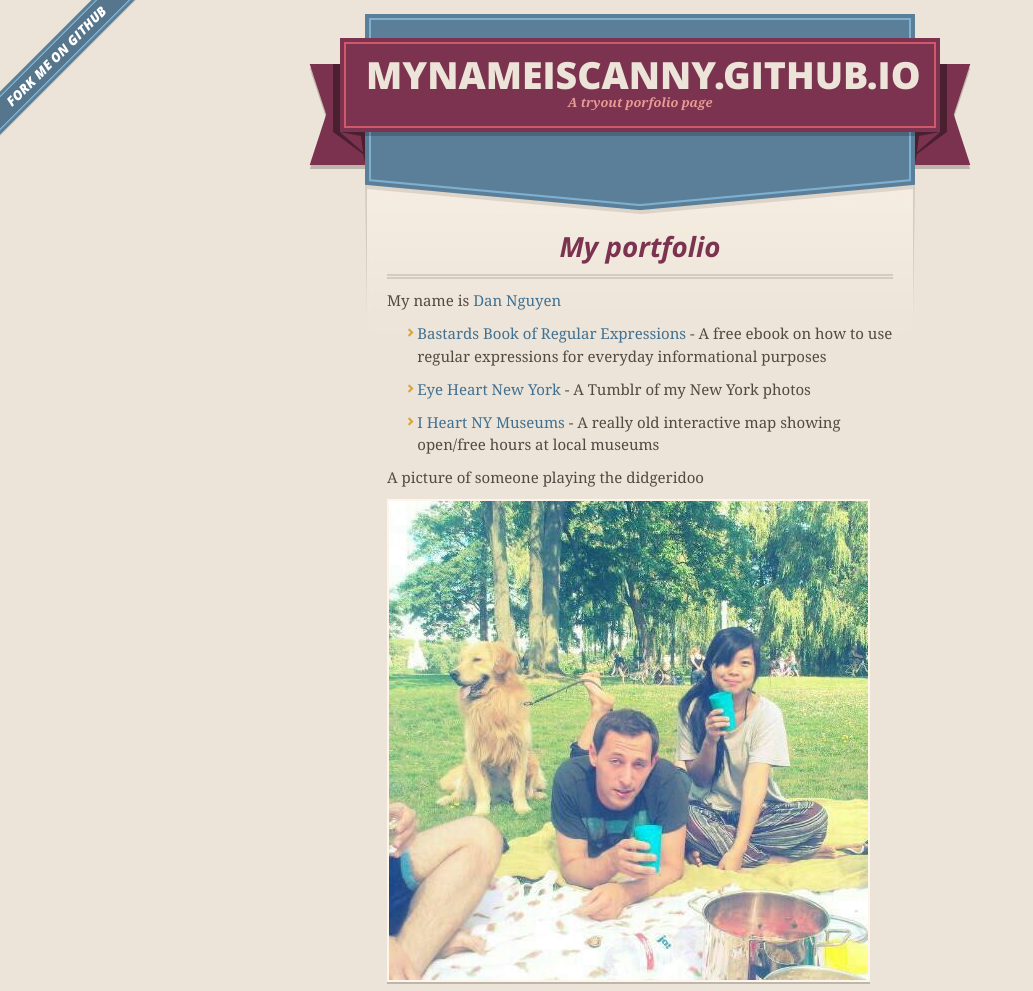
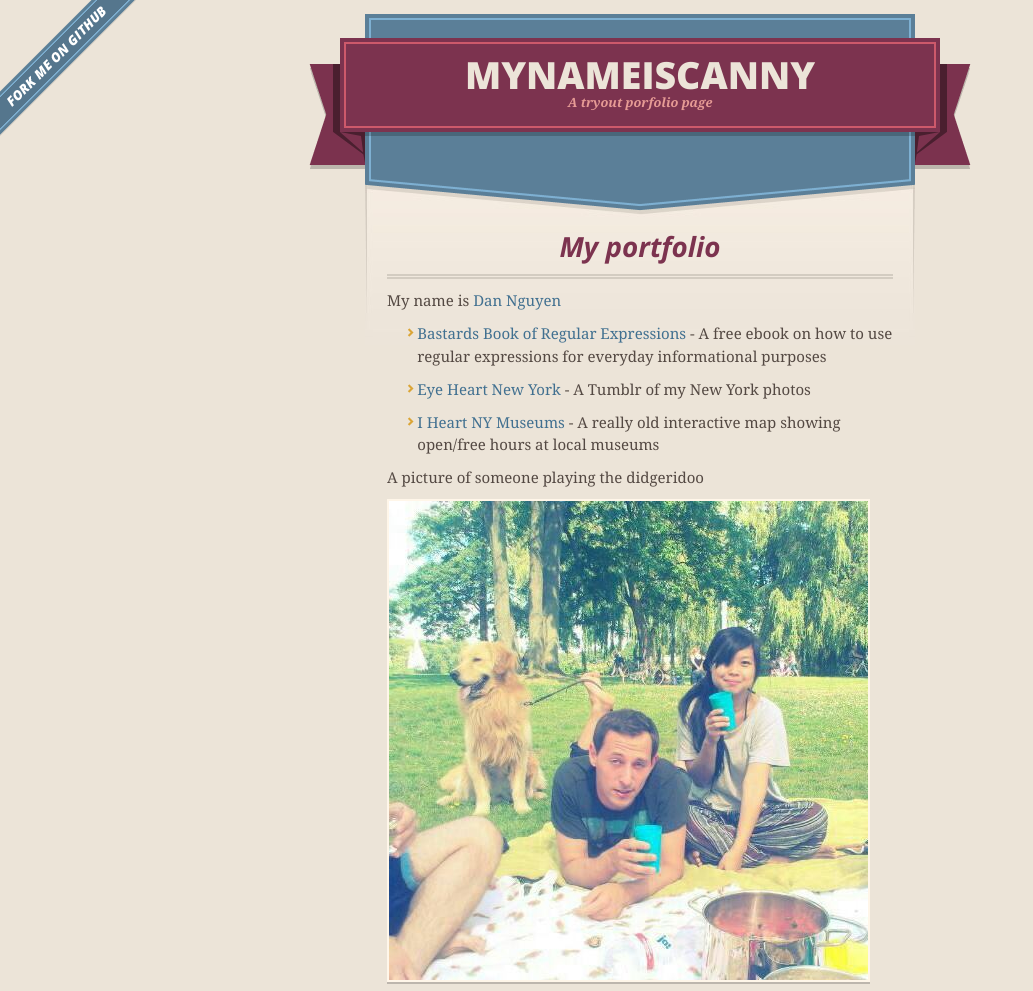
Before and after one commit to mynameiscanny/mynameiscanny.github.io, a plain HTML site: page index.html in a window 1280 px wide. Shown: the top 991 px of the page, without its empty margins (0-1033 px from the left). Drawn offline with nearby package versions, Linux system fonts and the light colour scheme.

Commit message:
Update index.html

```diff
--- a/index.html
+++ b/index.html
@@ -17,7 +17,7 @@
         $('#main_content').headsmart()
       })
     </script>
-    <title>Mynameiscanny.GitHub.io by mynameiscanny</title>
+    <title>Mynameiscanny</title>
   </head>
 
   <body>
@@ -27,7 +27,7 @@
       <header>
         <span class="ribbon-outer">
           <span class="ribbon-inner">
-            <h1>Mynameiscanny.GitHub.io</h1>
+            <h1>mynameiscanny</h1>
             <h2>A tryout porfolio page</h2>
           </span>
           <span class="left-tail"></span>
```
